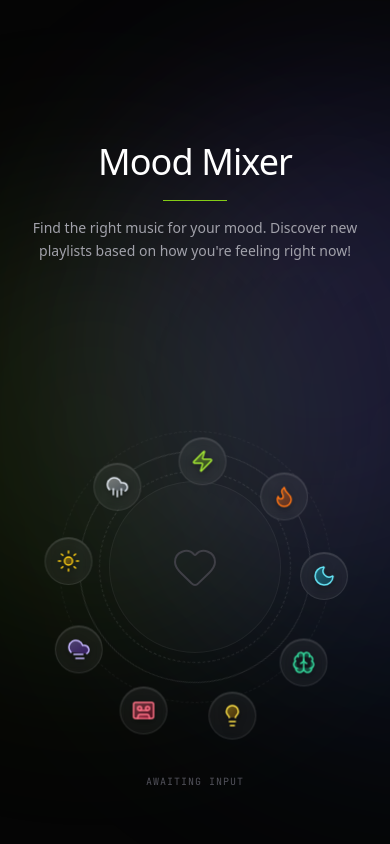
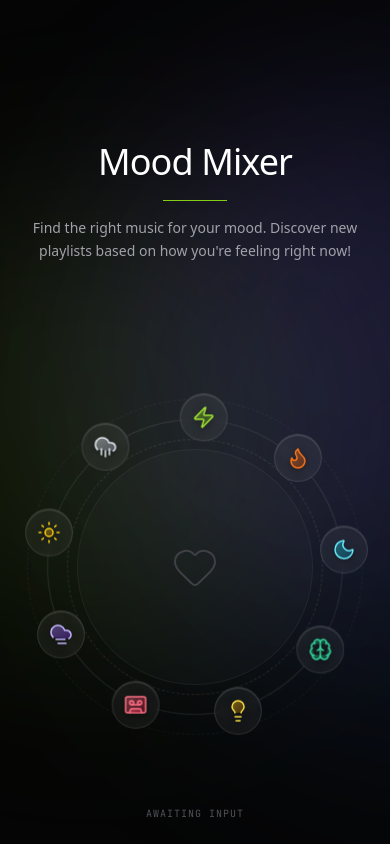
Before and after one commit to andreivaduva2803/mood-mixer-app, a React (Vite) app: page / in a window 390 px wide. Built offline with nearby package versions, Linux system fonts and the light colour scheme.

Commit message:
fix: Adjust UI layout and responsiveness by updating element sizes, centering, and component placement.

```diff
--- a/src/App.jsx
+++ b/src/App.jsx
@@ -140,7 +140,7 @@ const DraggableMood = ({ mood, index, total, onDrop, containerRef }) => {
   useEffect(() => {
     const handleResize = () => {
       // Raggio più piccolo su schermi stretti per evitare overflow
-      radiusRef.current = window.innerWidth < 768 ? 130 : 170;
+      radiusRef.current = window.innerWidth < 768 ? 150 : 170;
     };
 
     handleResize(); // Set initial
@@ -412,21 +412,21 @@ export default function App() {
         <div ref={rightPanelRef} className="relative flex items-center justify-center z-20 flex-grow lg:flex-1 lg:min-h-screen pb-12 lg:pb-0">
           <div className="absolute top-6 right-6 lg:top-12 lg:right-12 flex flex-col gap-1 text-right z-30 pointer-events-none">
           </div>
-          <div className="relative z-10 animate-in zoom-in duration-1000 scale-100">
+          <div className="relative z-10 animate-in zoom-in duration-1000 scale-100 flex items-center justify-center">
             <div className={`absolute inset-[-40px] rounded-full border border-dashed border-white/5 animate-[spin_120s_linear_infinite] ${selectedMoods.length > 0 ? 'border-lime-500/10' : ''}`}></div>
             <div className={`absolute inset-[-20px] rounded-full border border-white/10 animate-[spin_80s_linear_reverse_infinite] ${selectedMoods.length > 0 ? 'border-lime-500/20' : ''}`}></div>
             <div className={`absolute inset-0 rounded-full border border-dashed border-white/10 animate-[spin_60s_linear_infinite] ${selectedMoods.length > 0 ? 'border-lime-500/30' : ''}`}></div>
             <div className={`absolute inset-[10px] rounded-full border border-white/5 ${selectedMoods.length > 0 ? 'border-lime-500/10 bg-lime-500/[0.02]' : 'bg-white/[0.02]'}`}></div>
-            <div className="relative w-48 h-48 flex items-center justify-center">
+            <div className="relative w-64 h-64 lg:w-48 lg:h-48 flex items-center justify-center">
               <div className="relative z-10">
                 {selectedMoods.length === 0 ? (<Heart strokeWidth={1} size={48} className="text-zinc-700 transition-colors duration-500" />) : (<div className="grid grid-cols-2 gap-2">{selectedMoods.map(m => (<button key={m.id} onClick={() => removeMood(m.id)} className="w-10 h-10 rounded-full bg-zinc-900 border border-zinc-800 flex items-center justify-center text-lime-400 hover:border-red-500 hover:text-red-500 transition-all shadow-lg"><m.icon size={16} /></button>))}</div>)}
               </div>
             </div>
+            {availableMoods.map((mood, index) => (<DraggableMood key={mood.id} index={index} total={availableMoods.length} mood={mood} onDrop={handleDrop} containerRef={rightPanelRef} />))}
             <div className="absolute -bottom-32 left-0 right-0 text-center w-[200%] -ml-[50%]">
               {selectedMoods.length > 0 ? (<button onClick={generatePlaylistWithAI} disabled={loading} className="group inline-flex items-center justify-center gap-3 py-3 px-6 text-sm font-mono uppercase tracking-[0.2em] text-lime-400 border border-lime-500/30 rounded-full bg-lime-500/5 backdrop-blur-md hover:bg-lime-500 hover:text-black transition-all duration-300">{loading ? (<Loader2 size={16} className="animate-spin" />) : (<><span>Set up your mood!</span><Sparkles size={14} className="group-hover:animate-pulse" /></>)}</button>) : (<span className="text-[10px] font-mono text-zinc-600 uppercase tracking-widest">Awaiting Input</span>)}
             </div>
           </div>
-          {availableMoods.map((mood, index) => (<DraggableMood key={mood.id} index={index} total={availableMoods.length} mood={mood} onDrop={handleDrop} containerRef={rightPanelRef} />))}
         </div>
       </div>
       <ResultCard results={results} onReset={resetAll} />
```
